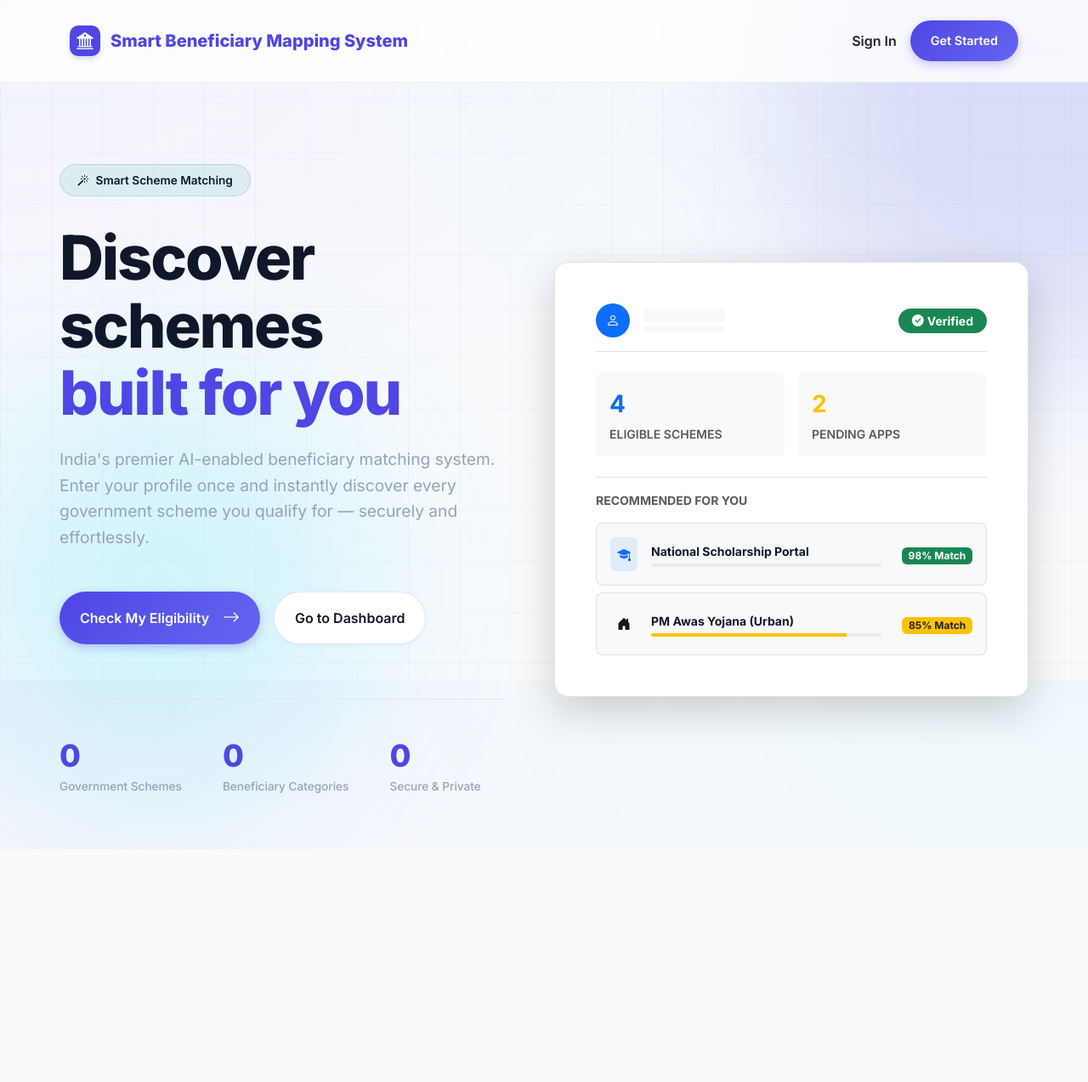
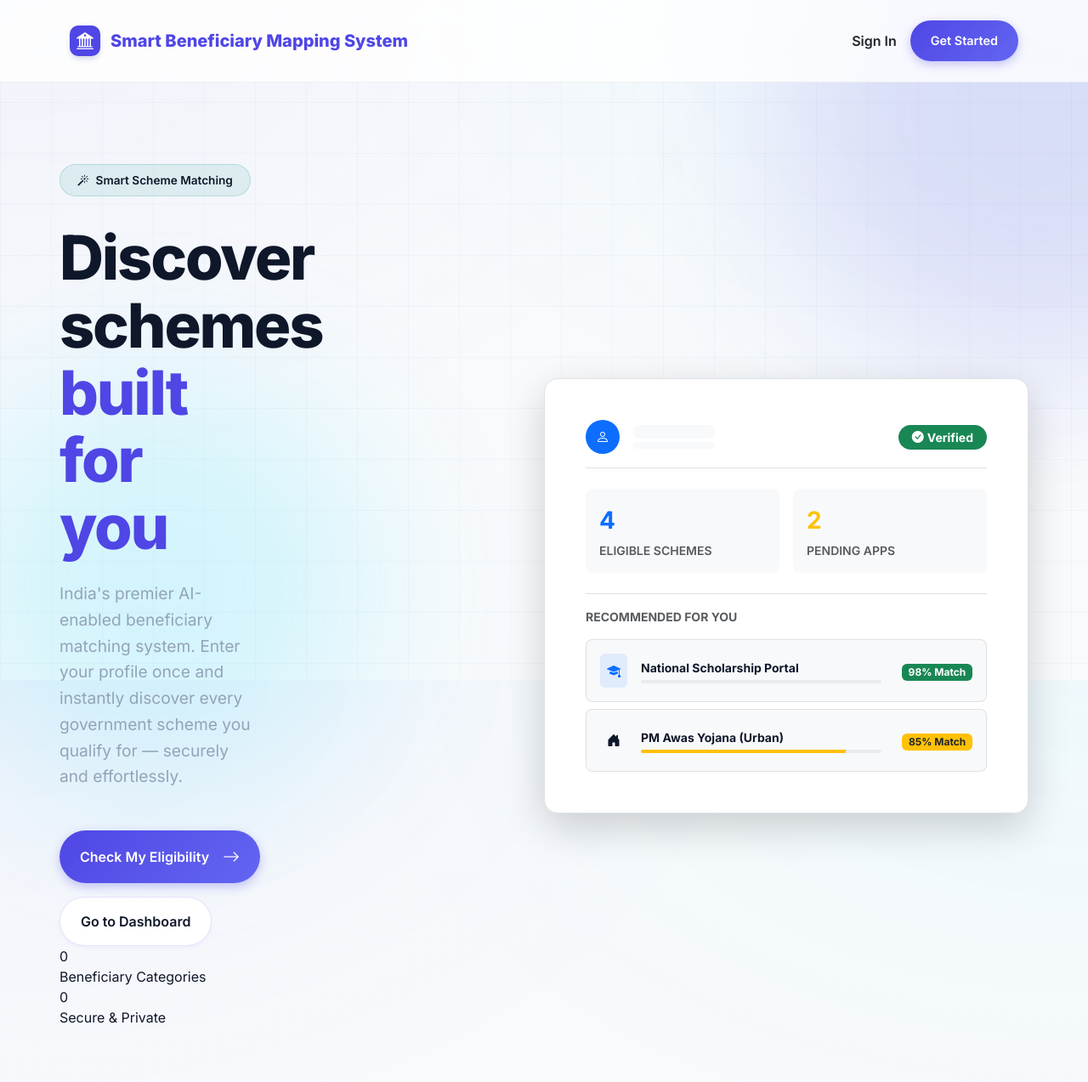
Before and after one commit to vip-sk07/Smart-Beneficiary-Mapping-System, a Django app: page / in a window 1280 px wide. Shown: the whole page at 85% size. Before the commit the page ends 999 px from the top, so only its background shows below. Run offline with Django 5.2, Linux system fonts and the light colour scheme; data that the repository does not hold is empty; parts of the project's set-up code (start-up, migrations or seed data) failed here and were passed over.

Commit message:
Remove stats section from home page

```diff
--- a/templates/home.html
+++ b/templates/home.html
@@ -139,27 +139,6 @@
             animation: fadeUp 0.7s ease both 0.3s;
         }
 
-        /* Stats Box */
-        .stats-box {
-            display: flex; gap: 3rem; flex-wrap: wrap;
-            margin-top: 4rem;
-            padding-top: 3rem;
-            border-top: 1px solid var(--border);
-            animation: fadeUp 0.7s ease both 0.4s;
-        }
-        .stat-item { text-align: left; }
-        .stat-num {
-            font-size: 2.25rem; font-weight: 800;
-            color: var(--primary);
-            line-height: 1;
-            margin-bottom: 0.5rem;
-        }
-        .stat-label {
-            font-size: 0.85rem;
-            color: var(--text-light);
-            font-weight: 500;
-        }
-
         /* Image presentation */
         .hero-image-wrapper {
             position: relative;
@@ -236,12 +215,7 @@
                         Go to Dashboard
                     </a>
                 </div>
-
-                <div class="stats-box">
-                    <div class="stat-item">
-                        <div class="stat-num">{{ total_schemes }}</div>
-                        <div class="stat-label">Government Schemes</div>
-                    </div>
+            </div>
                     <div class="stat-item">
                         <div class="stat-num">{{ total_categories }}</div>
                         <div class="stat-label">Beneficiary Categories</div>
```
